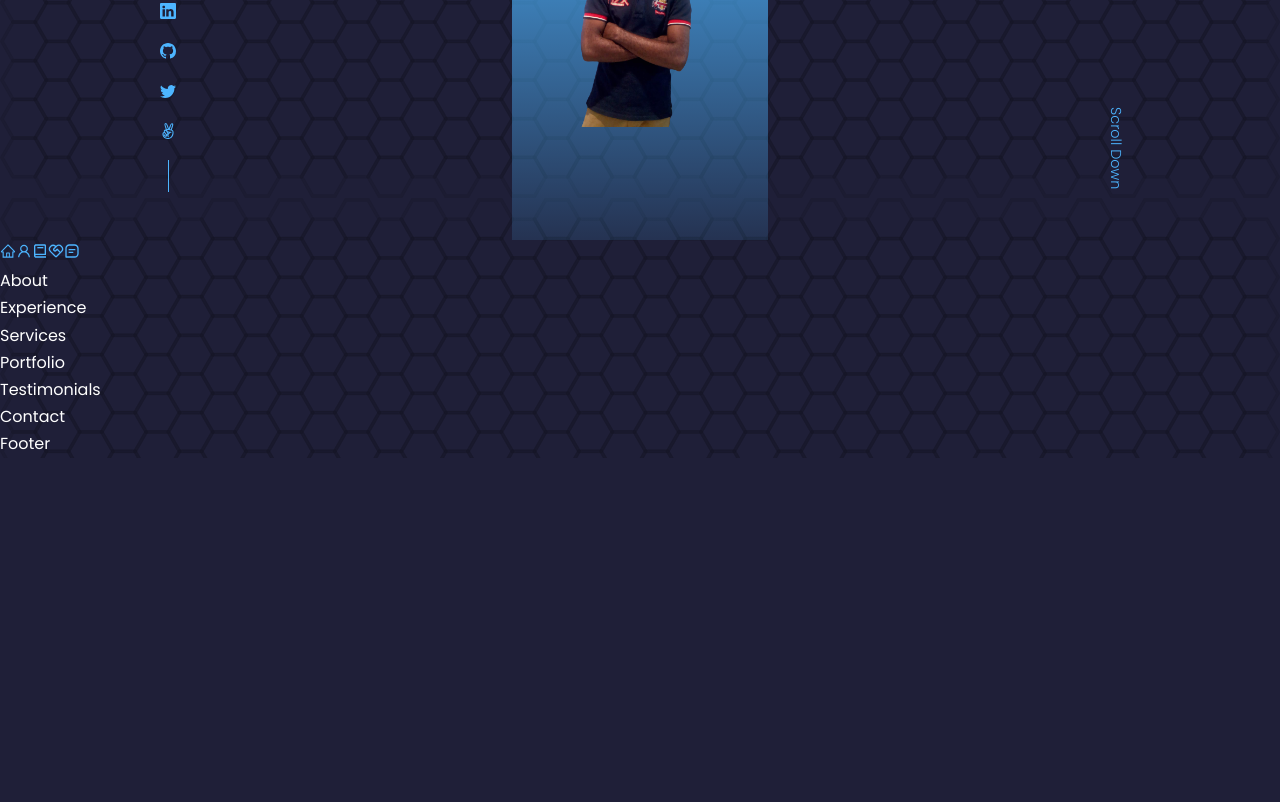
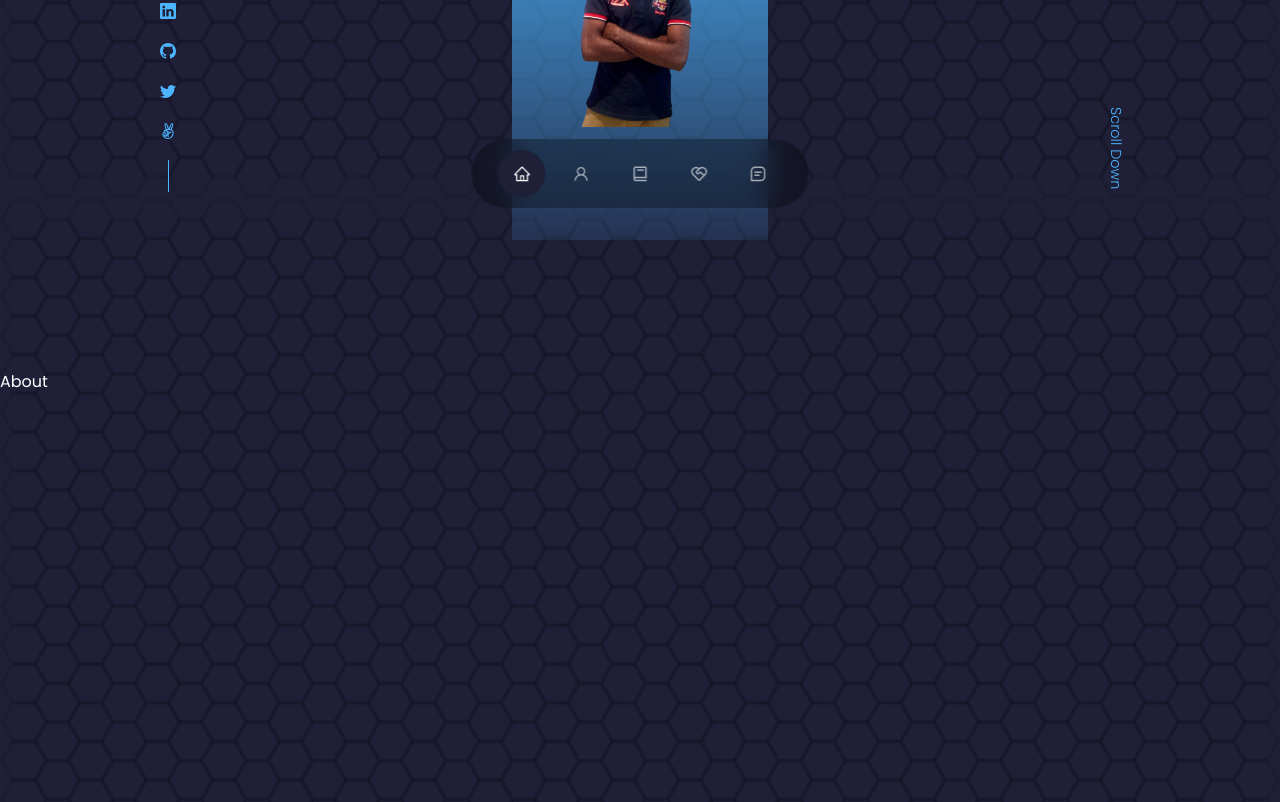
Before and after one commit to chukwuemeka1234/portfolio-victor, a React (Create React App) app: page / in a window 1280 px wide. Shown: the part 560-1362 px from the top of the page. Before the commit the page ends 1018 px from the top, so only its background shows below. Built offline with nearby package versions, Linux system fonts and the light colour scheme.

Commit message:
Display nav

```diff
--- a/src/components/about/About.jsx
+++ b/src/components/about/About.jsx
@@ -3,7 +3,7 @@ import './about.css';
 
 const About = () => {
   return (
-    <div>About</div>
+    <section id='about'>About</section>
   )
 }
 
--- a/src/components/contact/Contact.jsx
+++ b/src/components/contact/Contact.jsx
@@ -3,7 +3,7 @@ import './contact.css';
 
 const Contact = () => {
   return (
-    <div>Contact</div>
+    <section id='contact'>Contact</section>
   )
 }
 
--- a/src/components/experience/Experience.jsx
+++ b/src/components/experience/Experience.jsx
@@ -3,7 +3,7 @@ import './experience.css';
 
 const Experience = () => {
   return (
-    <div>Experience</div>
+    <section id='experience'>Experience</section>
   )
 }
 
--- a/src/components/nav/Nav.jsx
+++ b/src/components/nav/Nav.jsx
@@ -9,7 +9,7 @@ import {BiMessageSquareDetail} from 'react-icons/bi';
 const Nav = () => {
   return (
     <nav>
-      <a href="#"><AiOutlineHome/></a>
+      <a href="#" className='active'><AiOutlineHome/></a>
       <a href="#about"><AiOutlineUser/></a>
       <a href="#experience"><BiBook/></a>
       <a href="#services"><RiServiceLine/></a>
--- a/src/components/nav/nav.css
+++ b/src/components/nav/nav.css
@@ -0,0 +1,32 @@
+nav {
+  background: rgba(0, 0, 0, 0.3);
+  width: max-content;
+  padding: 0.7rem 1.7rem;
+  z-index: 2;
+  position: fixed;
+  left: 50%;
+  transform: translate(-50%);
+  bottom: 2rem;
+  display: flex;
+  gap: 0.8rem;
+  border-radius: 3rem;
+  backdrop-filter: blur(15px);
+}
+
+nav a {
+  background: transparent;
+  padding: 0.9rem;
+  border-radius: 50%;
+  display: flex;
+  color: var(--color-light);
+  font-size: 1.1rem;
+}
+
+nav a:hover {
+  background: rgba(0, 0, 0, 0.3);
+}
+
+nav a.active {
+  background: var(--color-bg);
+  color: var(--color-white);
+}
--- a/src/components/portfolio/Portfolio.jsx
+++ b/src/components/portfolio/Portfolio.jsx
@@ -3,7 +3,7 @@ import './portfolio.css';
 
 const Portfolio = () => {
   return (
-    <div>Portfolio</div>
+    <section id='portfolio'>Portfolio</section>
   )
 }
 
--- a/src/components/services/Services.jsx
+++ b/src/components/services/Services.jsx
@@ -3,7 +3,7 @@ import './services.css';
 
 const Services = () => {
   return (
-    <div>Services</div>
+    <section id='services'>Services</section>
   )
 }
 
--- a/src/components/testimonials/Testimonials.jsx
+++ b/src/components/testimonials/Testimonials.jsx
@@ -3,7 +3,7 @@ import './testimonials.css';
 
 const Testimonials = () => {
   return (
-    <div>Testimonials</div>
+    <section id='testimonials'>Testimonials</section>
   )
 }
 
--- a/src/index.css
+++ b/src/index.css
@@ -58,6 +58,7 @@ h1 {
 
 section {
   margin-top: 8rem;
+  height: 100vh;
 }
 
 section > h2,
```
